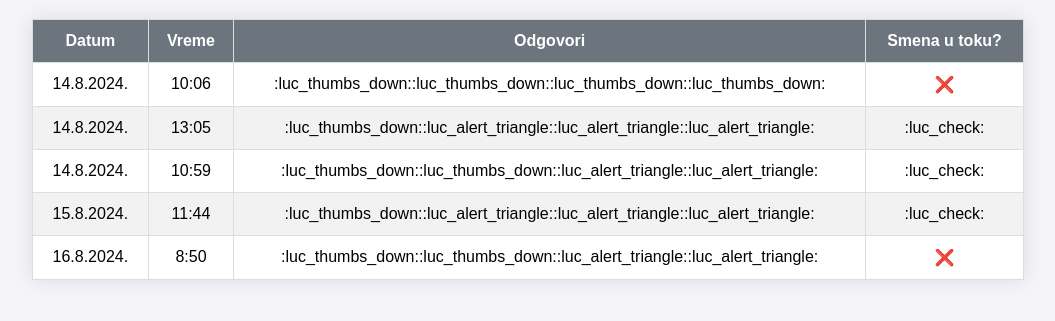
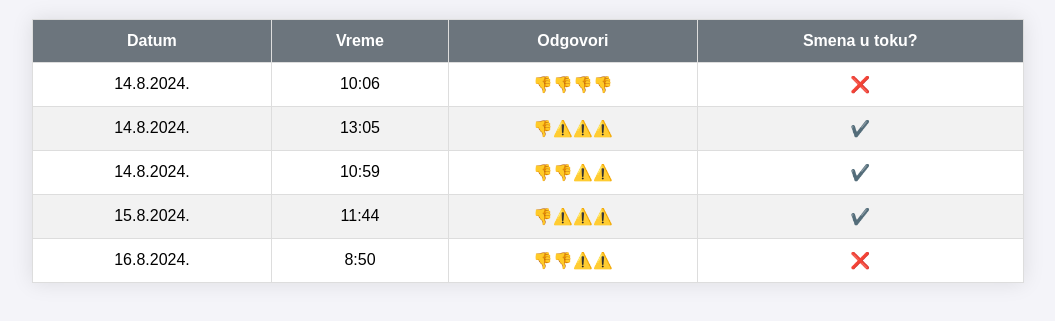
Before and after one commit to rubidijum/akljacxa, a plain HTML site: page index.html in a window 1280 px wide. Shown: the part 61-382 px from the top of the page, without its empty margins (112-1167 px from the left). Drawn offline with Linux system fonts and the light colour scheme.

Commit message:
Update index.html

```diff
--- a/index.html
+++ b/index.html
@@ -51,31 +51,31 @@
             <tr>
                 <td>14.8.2024.</td>
                 <td>10:06</td>
-                <td>:luc_thumbs_down::luc_thumbs_down::luc_thumbs_down::luc_thumbs_down:</td>
+                <td>👎👎👎👎</td>
                 <td>❌</td>
             </tr>
             <tr>
                 <td>14.8.2024.</td>
                 <td>13:05</td>
-                <td>:luc_thumbs_down::luc_alert_triangle::luc_alert_triangle::luc_alert_triangle:</td>
-                <td>:luc_check:</td>
+                <td>👎⚠️⚠️⚠️</td>
+                <td>✔️</td>
             </tr>
             <tr>
                 <td>14.8.2024.</td>
                 <td>10:59</td>
-                <td>:luc_thumbs_down::luc_thumbs_down::luc_alert_triangle::luc_alert_triangle:</td>
-                <td>:luc_check:</td>
+                <td>👎👎⚠️⚠️</td>
+                <td>✔️</td>
             </tr>
             <tr>
                 <td>15.8.2024.</td>
                 <td>11:44</td>
-                <td>:luc_thumbs_down::luc_alert_triangle::luc_alert_triangle::luc_alert_triangle:</td>
-                <td>:luc_check:</td>
+                <td>👎⚠️⚠️⚠️</td>
+                <td>✔️</td>
             </tr>
             <tr>
                 <td>16.8.2024.</td>
                 <td>8:50</td>
-                <td>:luc_thumbs_down::luc_thumbs_down::luc_alert_triangle::luc_alert_triangle:</td>
+                <td>👎👎⚠️⚠️</td>
                 <td>❌</td>
             </tr>
         </tbody>
```
